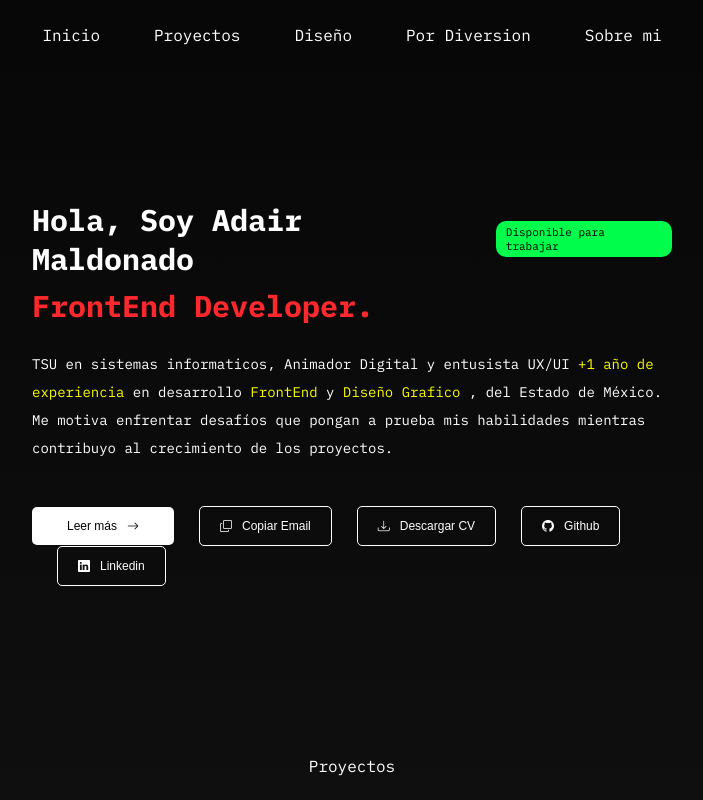
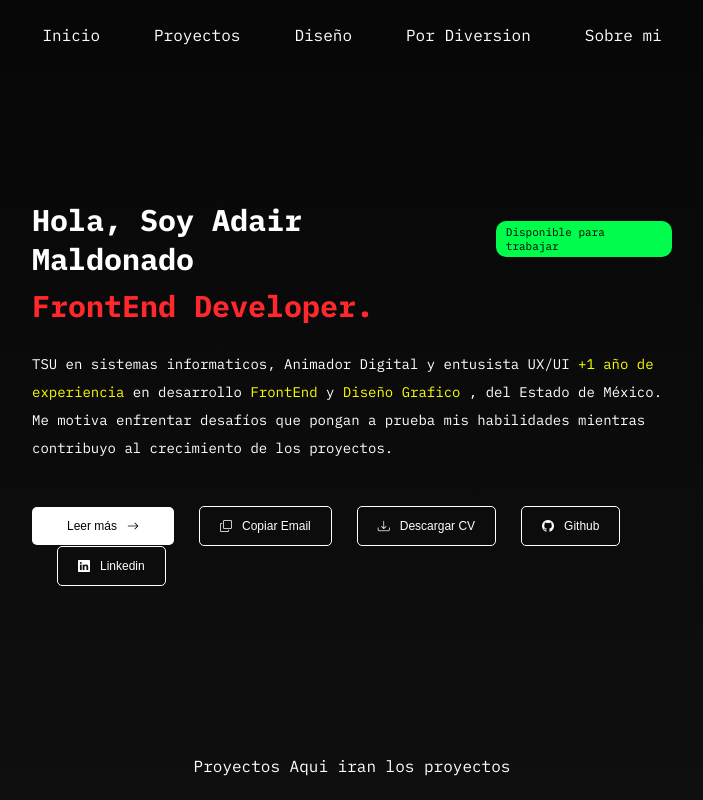
Before and after one commit to AdairKevin/PortfolioAdair, a React (Vite) app: page /proyectos in a window 1280 px wide. Shown: the top 800 px of the page, without its empty margins (288-991 px from the left). Built offline with nearby package versions, Linux system fonts and the light colour scheme.

Commit message:
Update proyectos.tsx

```diff
--- a/src/pages/proyectos/proyectos.tsx
+++ b/src/pages/proyectos/proyectos.tsx
@@ -3,7 +3,7 @@ import styles from "./proyectos.module.css";
 function Proyectos() {
   return (
     <div className={styles.container}>
-      <p>Proyectos</p>
+      <p>Proyectos Aqui iran los proyectos</p>
     </div>
   );
 }
```
